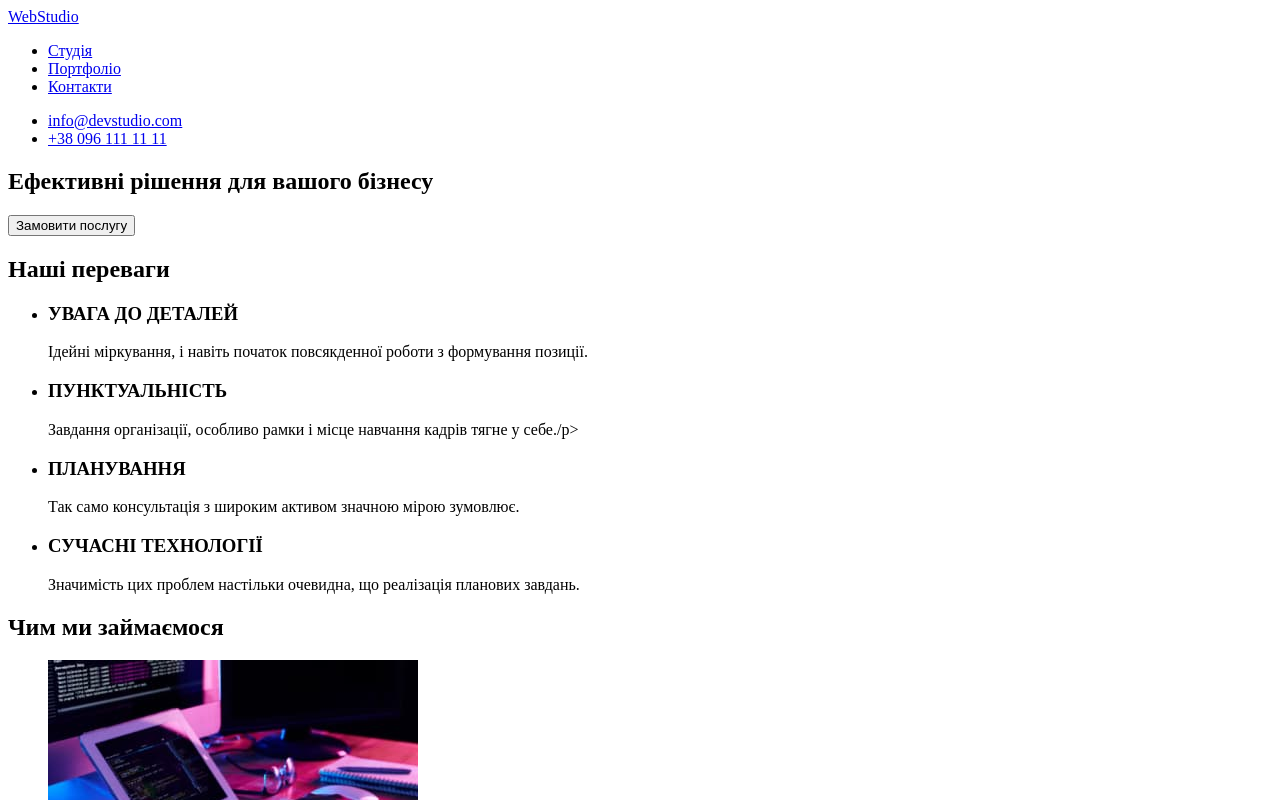
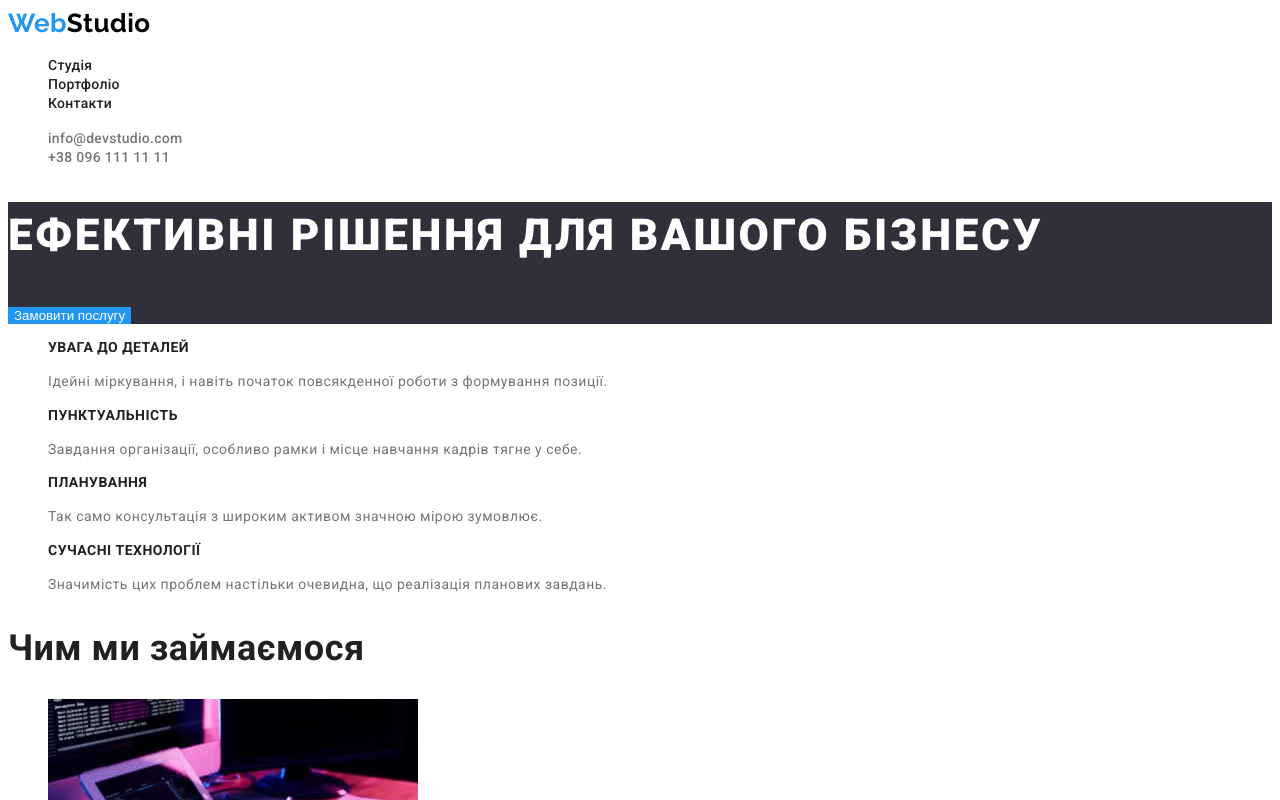
Before and after one commit to AndrewKustov1998/goit-markup-hw-02, a plain HTML site: page index.html in a window 1280 px wide. Shown: the top 800 px of the page. Drawn offline with Linux system fonts and the light colour scheme.

Commit message:
Completed adding styles for index.html

```diff
--- /dev/null
+++ b/css/styles.css
@@ -0,0 +1,204 @@
+:root {
+  --primaty-text-color: #212121;
+  --secondary-text-color: #757575;
+  --accent-color: #2196f3;
+  --primary-white-color: #ffffff;
+  --primary-black-color: #000000;
+
+  --hero-background-color: #2f303a;
+  --button-color: #f5f4fa;
+}
+
+body {
+  background-color: var(--primary-white-color);
+  color: var(--primaty-text-color);
+
+  font-family: Roboto, sans-serif;
+  letter-spacing: 0.03em;
+}
+
+.logo {
+  font-family: 'Raleway';
+  font-weight: 700;
+  font-size: 26px;
+  line-height: 1.19;
+  text-decoration: none;
+}
+
+.list {
+  list-style-type: none;
+}
+
+.link {
+  text-decoration: none;
+}
+
+.button {
+  border: 0;
+}
+
+.visually-hidden {
+  position: absolute;
+  white-space: nowrap;
+  width: 1px;
+  height: 1px;
+  overflow: hidden;
+  border: 0;
+  padding: 0;
+  clip: rect(0 0 0 0);
+  clip-path: inset(50%);
+  margin: -1px;
+}
+
+.section-title {
+  font-weight: 700;
+  font-size: 36px;
+  line-height: 1.17;
+}
+
+/* ---------------------- Header styles ----------------------*/
+
+.logo-header {
+  color: var(--primary-black-color);
+}
+
+.logo-header > span {
+  color: var(--accent-color);
+}
+
+/* .logo-header:hover,
+.logo-header:focus {
+  color: var(--accent-color);
+} */
+
+.site-nav .link {
+  font-weight: 500;
+  font-size: 14px;
+  line-height: 1.14;
+
+  letter-spacing: 0.02em;
+
+  color: var(--primaty-text-color);
+}
+
+.site-nav .link:hover,
+.site-nav .link:focus {
+  color: var(--accent-color);
+}
+
+.mail-tel-section .link {
+  font-weight: 500;
+  font-size: 14px;
+  line-height: 1.14;
+
+  letter-spacing: 0.02em;
+
+  color: var(--secondary-text-color);
+}
+
+.mail-tel-section .link:hover,
+.mail-tel-section .link:focus {
+  color: var(--accent-color);
+}
+
+/* ---------------------- Hero section ---------------------- */
+.hero {
+  background-color: var(--hero-background-color);
+}
+
+.hero-title {
+  font-weight: 900;
+  font-size: 44px;
+  line-height: 1.5;
+  letter-spacing: 0.06em;
+  text-transform: uppercase;
+
+  color: var(--primary-white-color);
+}
+
+.hero-button {
+  color: var(--primary-white-color);
+  background-color: var(--accent-color);
+}
+
+.hero-button:hover,
+.hero-button:focus {
+  color: var(--primaty-text-color);
+  background-color: var(--button-color);
+}
+
+/* ---------------------- Advantages section ---------------------- */
+.advantages-li-title {
+  font-weight: 700;
+  font-size: 14px;
+  line-height: 1.14;
+  text-transform: uppercase;
+}
+
+.advantages-text {
+  font-size: 14px;
+  line-height: 1.7;
+
+  color: var(--secondary-text-color);
+}
+
+/* ---------------------- What we are doing section ---------------------- */
+
+/* ---------------------- Our team section ---------------------- */
+.our-team-section {
+  background-color: var(--button-color);
+}
+
+.our-team-section li {
+  background-color: var(--primary-white-color);
+}
+
+.our-team-section .our-team-name {
+  font-weight: 500;
+  font-size: 16px;
+  line-height: 1.19;
+}
+
+.our-team-position {
+  font-size: 16px;
+  line-height: 1.19;
+
+  color: var(--secondary-text-color);
+}
+
+/* ---------------------- !!! portfolio.html !!! ---------------------- */
+
+/* ---------------------- Completed projects section ---------------------- */
+
+/* ---------------------- Footer ---------------------- */
+.footer-section {
+  background-color: var(--hero-background-color);
+}
+
+.logo-footer {
+  color: var(--primary-white-color);
+}
+
+.logo-footer > span {
+  color: var(--accent-color);
+}
+
+.footer-address {
+  font-size: 14px;
+  font-style: normal;
+  line-height: 1.71;
+
+  color: var(--primary-white-color);
+}
+
+.footer-contact-info a {
+  font-size: 14px;
+  line-height: 1.71;
+
+  color: rgba(255, 255, 255, 0.6);
+}
+
+.footer-contact-info .link:hover,
+.footer-contact-info .link:focus {
+  color: var(--accent-color);
+}
--- a/index.html
+++ b/index.html
@@ -5,69 +5,86 @@
     <meta http-equiv="X-UA-Compatible" content="IE=edge" />
     <meta name="viewport" content="width=device-width, initial-scale=1.0" />
     <title>Студія</title>
+
+    <link rel="preconnect" href="https://fonts.googleapis.com" />
+    <link rel="preconnect" href="https://fonts.gstatic.com" crossorigin />
+    <link
+      href="https://fonts.googleapis.com/css2?family=Raleway:wght@700&family=Roboto:wght@400;500;700;900&display=swap"
+      rel="stylesheet"
+    />
+
+    <link rel="stylesheet" href="./css/styles.css" />
   </head>
 
   <body>
     <header>
-      <a href="./index.html">WebStudio</a>
+      <a href="./index.html" class="logo logo-header"><span>Web</span>Studio</a>
 
-      <nav>
-        <ul>
+      <nav class="site-nav">
+        <ul class="list">
           <li>
-            <a href="#">Студія</a>
+            <a href="#" class="link">Студія</a>
           </li>
           <li>
-            <a href="./portfolio.html">Портфоліо</a>
+            <a href="./portfolio.html" class="link">Портфоліо</a>
           </li>
           <li>
-            <a href="#">Контакти</a>
+            <a href="#" class="link">Контакти</a>
           </li>
         </ul>
       </nav>
 
-      <ul>
-        <li><a href="mailto:info@devstudio.com">info@devstudio.com</a></li>
-        <li><a href="tel:380961111111">+38 096 111 11 11</a></li>
+      <ul class="mail-tel-section list">
+        <li><a href="mailto:info@devstudio.com" class="link">info@devstudio.com</a></li>
+        <li><a href="tel:380961111111" class="link">+38 096 111 11 11</a></li>
       </ul>
     </header>
 
     <main>
       <!--"Hero" section-->
-      <section>
-        <h1>Ефективні рішення для вашого бізнесу</h1>
+      <section class="hero">
+        <h1 class="hero-title">Ефективні рішення для вашого бізнесу</h1>
 
-        <button type="button">Замовити послугу</button>
+        <button type="button" class="hero-button button">Замовити послугу</button>
       </section>
 
       <!-- "Advantages" section -->
       <section>
         <!-- Hide the header using CSS -->
-        <h2>Наші переваги</h2>
+        <h2 class="section-title visually-hidden">Наші переваги</h2>
 
-        <ul>
+        <ul class="list">
           <li>
-            <h3>УВАГА ДО ДЕТАЛЕЙ</h3>
-            <p>Ідейні міркування, і навіть початок повсякденної роботи з формування позиції.</p>
+            <h3 class="advantages-li-title">УВАГА ДО ДЕТАЛЕЙ</h3>
+            <p class="advantages-text">
+              Ідейні міркування, і навіть початок повсякденної роботи з формування позиції.
+            </p>
           </li>
           <li>
-            <h3>ПУНКТУАЛЬНІСТЬ</h3>
-            <p>Завдання організації, особливо рамки і місце навчання кадрів тягне у себе./p></p>
+            <h3 class="advantages-li-title">ПУНКТУАЛЬНІСТЬ</h3>
+            <p class="advantages-text">
+              Завдання організації, особливо рамки і місце навчання кадрів тягне у себе.
+            </p>
           </li>
           <li>
-            <h3>ПЛАНУВАННЯ</h3>
-            <p>Так само консультація з широким активом значною мірою зумовлює.</p>
+            <h3 class="advantages-li-title">ПЛАНУВАННЯ</h3>
+            <p class="advantages-text">
+              Так само консультація з широким активом значною мірою зумовлює.
+            </p>
           </li>
           <li>
-            <h3>СУЧАСНІ ТЕХНОЛОГІЇ</h3>
-            <p>Значимість цих проблем настільки очевидна, що реалізація планових завдань.</p>
+            <h3 class="advantages-li-title">СУЧАСНІ ТЕХНОЛОГІЇ</h3>
+            <p class="advantages-text">
+              Значимість цих проблем настільки очевидна, що реалізація планових завдань.
+            </p>
           </li>
         </ul>
       </section>
 
       <!-- "What we are doing" section -->
       <section>
-        <h2>Чим ми займаємося</h2>
-        <ul>
+        <h2 class="section-title">Чим ми займаємося</h2>
+        <ul class="list">
           <li>
             <img
               src="./images/box1.jpg"
@@ -93,18 +110,18 @@
       </section>
 
       <!-- "Our team" section -->
-      <section>
-        <h2>Наша команда</h2>
+      <section class="our-team-section">
+        <h2 class="section-title">Наша команда</h2>
 
-        <ul>
+        <ul class="list">
           <li>
             <img
               src="./images/product-designer.jpg"
               alt="На фото Product Designer Ігор Дем'яненко"
               width="270"
             />
-            <p>Ігор Дем'яненко</p>
-            <p>Product Designer</p>
+            <p class="our-team-name">Ігор Дем'яненко</p>
+            <p class="our-team-position">Product Designer</p>
           </li>
           <li>
             <img
@@ -112,8 +129,8 @@
               alt="На фото Frontend Developer Ольга Рєпіна"
               width="270"
             />
-            <p>Ольга Рєпіна</p>
-            <p>Frontend Developer</p>
+            <p class="our-team-name">Ольга Рєпіна</p>
+            <p class="our-team-position">Frontend Developer</p>
           </li>
           <li>
             <img
@@ -121,8 +138,8 @@
               alt="На фото Marketing Specialist Микола Тарасов"
               width="270"
             />
-            <p>Микола Тарасов</p>
-            <p>Marketing</p>
+            <p class="our-team-name">Микола Тарасов</p>
+            <p class="our-team-position">Marketing</p>
           </li>
           <li>
             <img
@@ -130,21 +147,22 @@
               alt="На фото UI Designer Михайло Єрмаков"
               width="270"
             />
-            <p>Михайло Єрмаков</p>
+            <p class="our-team-name">Михайло Єрмаков</p>
+            <p class="our-team-position">Marketing</p>
             <p>UI Designer</p>
           </li>
         </ul>
       </section>
     </main>
 
-    <footer>
-      <a href="./index.html">WebStudio</a>
+    <footer class="footer-section">
+      <a href="./index.html" class="logo logo-footer"><span>Web</span>Studio</a>
 
-      <address>м. Київ, пр-т Лесі Українки, 26</address>
+      <address class="footer-address">м. Київ, пр-т Лесі Українки, 26</address>
 
-      <ul>
-        <li><a href="mailto:info@devstudio.com">info@devstudio.com</a></li>
-        <li><a href="tel:380961111111">+38 096 111 11 11</a></li>
+      <ul class="footer-contact-info list">
+        <li><a href="mailto:info@devstudio.com" class="link">info@devstudio.com</a></li>
+        <li><a href="tel:380961111111" class="link">+38 096 111 11 11</a></li>
       </ul>
     </footer>
   </body>
```
